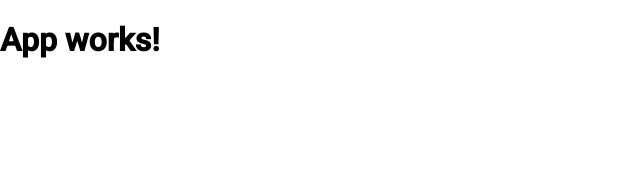
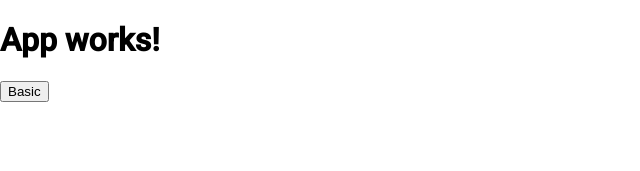
Before and after one commit to leticiafdepaula/helpDesk-frontEnd, an Angular app: page / in a window 1280 px wide. Shown: the top 171 px of the page, without its empty margins (0-640 px from the left). Built offline with nearby package versions, Linux system fonts and the light colour scheme.

Commit message:
feat: pasta module

```diff
--- a/src/app/app.component.html
+++ b/src/app/app.component.html
@@ -1 +1,2 @@
  <h1>App works!</h1>
+ <button mat-raised-button>Basic</button>
```
Also changed, not shown: src/app/app-routing.module.ts (added, +11 -0 lines), src/app/app.module.ts (added, +21 -0 lines).
